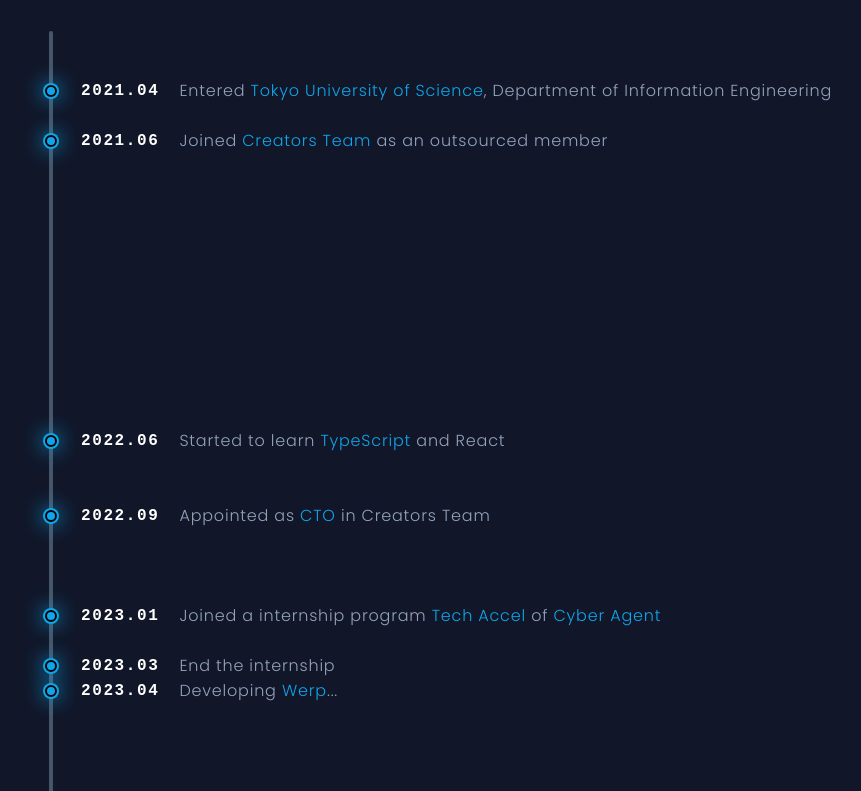
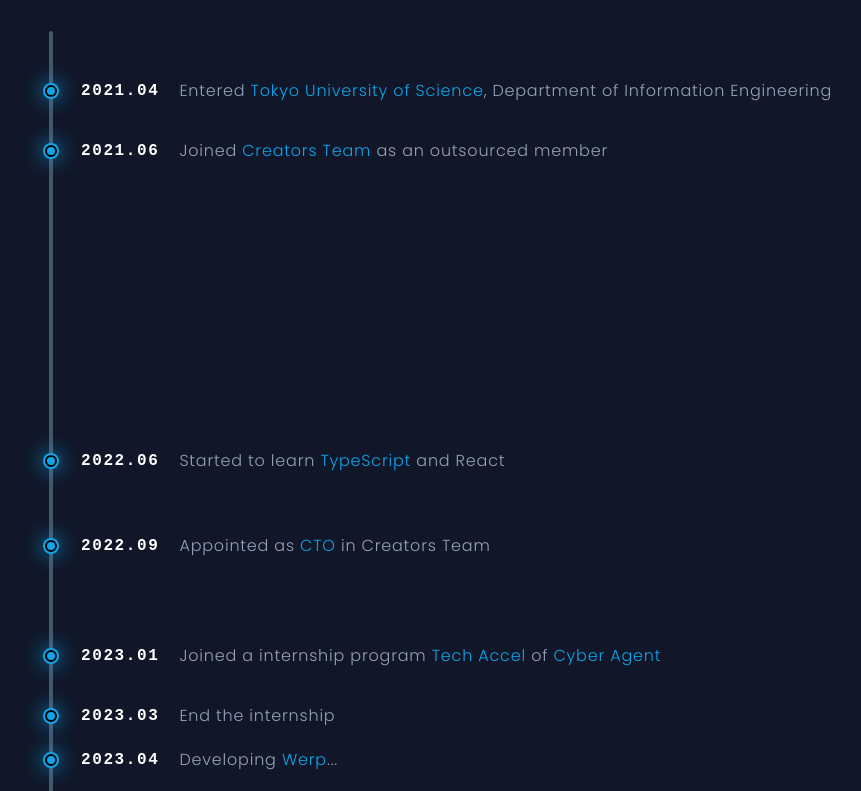
Before and after one commit to reizt/astro-portfolio-site, a Next.js app: page / in a window 1280 px wide. Shown: the part 849-1640 px from the top of the page, without its empty margins (91-952 px from the left). Built offline with nearby package versions, Linux system fonts and the light colour scheme.

Commit message:
update: Modify position of HistoryItem

```diff
--- a/src/components/CareerSection.tsx
+++ b/src/components/CareerSection.tsx
@@ -9,35 +9,35 @@
       <h2 className="mb-20 text-32 font-bold leading-tight tracking-widest xl:text-48">{'Career'}</h2>
       <div className="relative grow pt-48">
         <div className="absolute inset-y-0 left-0 h-full w-4 rounded-2 bg-black-700"></div>
-        <div style={{ minHeight: '50px' }}>
+        <div className="mb-20" style={{ minHeight: '4rem' }}>
           <HistoryItem month={new Date(2021, 3)}>
             Entered <span className="text-blue">Tokyo University of Science</span>, Department of Information Engineering
           </HistoryItem>
         </div>
-        <div style={{ minHeight: '300px' }}>
+        <div className="mb-20" style={{ minHeight: '29rem' }}>
           <HistoryItem month={new Date(2021, 5)}>
             Joined <span className="text-blue">Creators Team</span> as an outsourced member
           </HistoryItem>
         </div>
-        <div style={{ minHeight: '75px' }}>
+        <div className="mb-20" style={{ minHeight: '6.5rem' }}>
           <HistoryItem month={new Date(2022, 5)}>
             Started to learn <span className="text-blue">TypeScript</span> and React
           </HistoryItem>
         </div>
-        <div style={{ minHeight: '100px' }}>
+        <div className="mb-20" style={{ minHeight: '9rem' }}>
           <HistoryItem month={new Date(2022, 8)}>
             Appointed as <span className="text-blue">CTO</span> in Creators Team
           </HistoryItem>
         </div>
-        <div style={{ minHeight: '50px' }}>
+        <div className="mb-20" style={{ minHeight: '4rem' }}>
           <HistoryItem month={new Date(2023, 0)}>
             Joined a internship program <span className="text-blue">Tech Accel</span> of <span className="text-blue">Cyber Agent</span>
           </HistoryItem>
         </div>
-        <div style={{ minHeight: '25px' }}>
+        <div className="mb-20" style={{ minHeight: '1.5rem' }}>
           <HistoryItem month={new Date(2023, 2)}>End the internship</HistoryItem>
         </div>
-        <div style={{ minHeight: '150px' }}>
+        <div className="mb-20" style={{ minHeight: '14rem' }}>
           <HistoryItem month={new Date(2023, 3)}>
             Developing <span className="text-blue">Werp</span>...
           </HistoryItem>
--- a/src/components/HistoryItem.tsx
+++ b/src/components/HistoryItem.tsx
@@ -12,7 +12,7 @@
   return (
     <div className={`group relative flex flex-col pl-32 xl:flex-row xl:items-center ${className}`} {...restProps}>
       <i
-        className={`absolute top-1/2 -left-6 flex h-16 w-16 -translate-y-1/2 items-center justify-center rounded-full bg-blue shadow-dot shadow-blue duration-150 group-hover:-left-10 group-hover:h-24 group-hover:w-24`}
+        className={`absolute top-0 -left-6 flex h-16 w-16 items-center justify-center rounded-full bg-blue shadow-dot shadow-blue duration-150 group-hover:-left-10 group-hover:h-24 group-hover:w-24 sm:top-1/2 sm:-translate-y-1/2`}
       >
         <i className={`h-12 w-12 rounded-full border-2 border-black bg-blue duration-150 group-hover:h-20 group-hover:w-20`}></i>
       </i>
```
